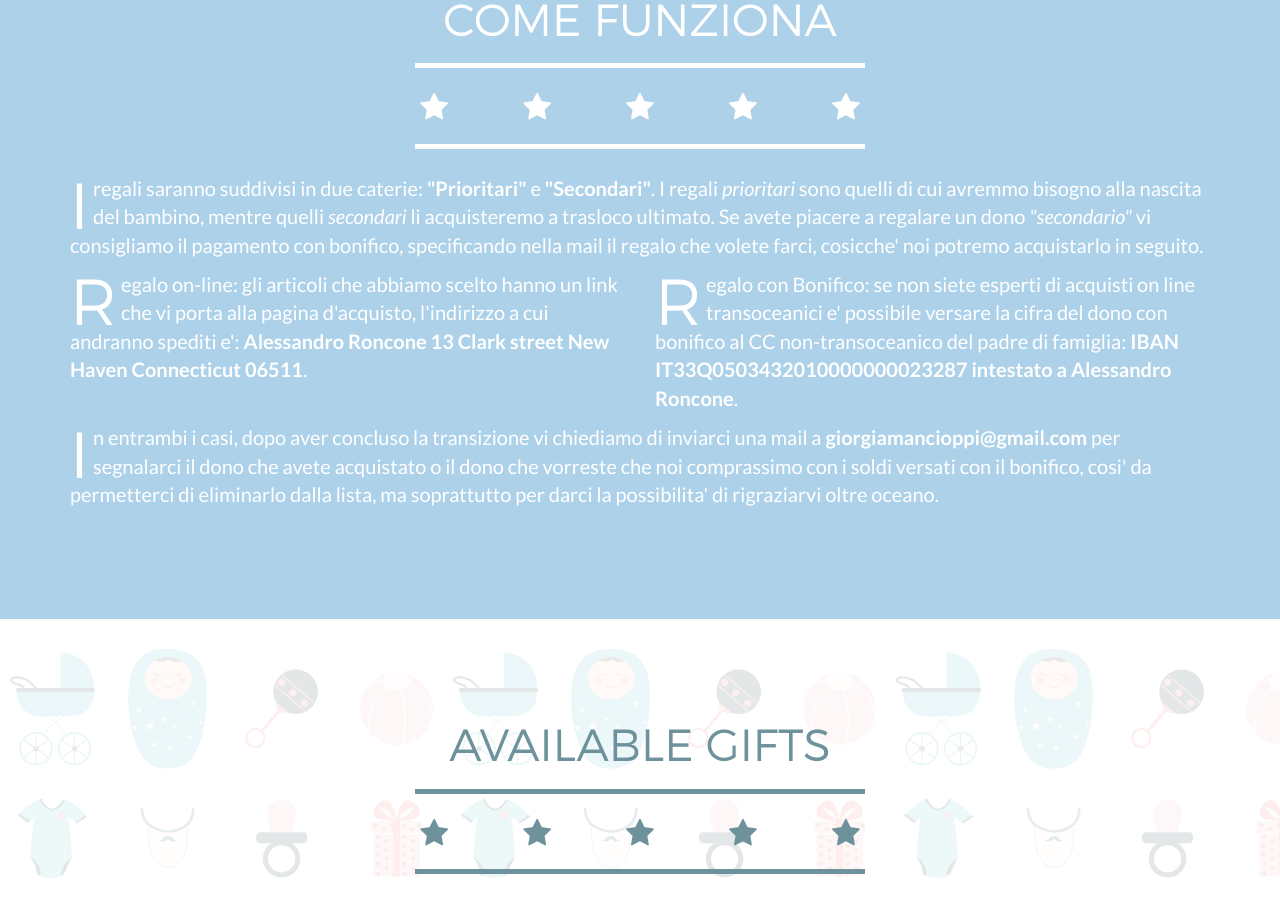
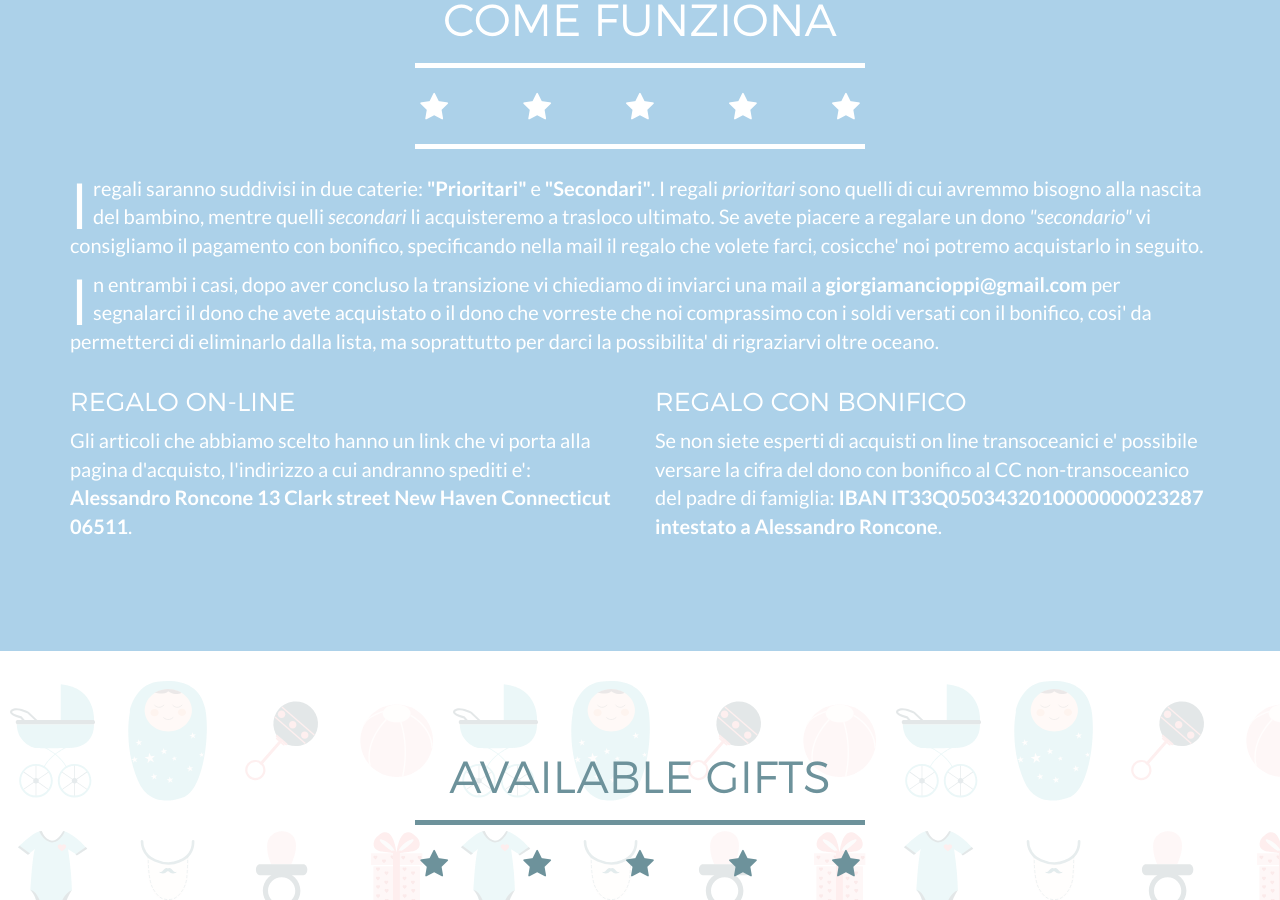
Before and after one commit to alecive/lista-bimbo-roncioppi, a Jekyll site: the page built from index.html, in a window 1280 px wide and 900 px high, scrolled down 1862 px. Built offline with Jekyll 4.4.1, drawn with Linux system fonts in a browser that asks for light colours.

Commit message:
Improved howto

```diff
--- a/_includes/how_to.html
+++ b/_includes/how_to.html
@@ -11,19 +11,19 @@
                 <div class="col-lg-12">
                     <p> I regali saranno suddivisi in due caterie: <b>"Prioritari"</b> e <b>"Secondari"</b>. I regali <i>prioritari</i> sono quelli di cui avremmo bisogno alla nascita del bambino, mentre quelli <i>secondari</i> li acquisteremo a trasloco ultimato. Se avete piacere a regalare un dono <i>"secondario"</i> vi consigliamo il pagamento con bonifico, specificando nella mail il regalo che volete farci, cosicche' noi potremo acquistarlo in seguito.</p>
                 </div>
-            </div>
-            <div class="row">
-                <div class="col-lg-6">
-                    <p> Regalo on-line: gli articoli che abbiamo scelto hanno un link che vi porta alla pagina d'acquisto, l'indirizzo a cui andranno spediti e': <b>Alessandro Roncone 13 Clark street New Haven Connecticut 06511</b>.</p>
-                </div>
-                <div class="col-lg-6">
-                    <p> Regalo con Bonifico: se non siete esperti di acquisti on line transoceanici e' possibile versare la cifra del dono con bonifico al CC non-transoceanico del padre di famiglia: <b>IBAN IT33Q0503432010000000023287 intestato a Alessandro Roncone</b>. </p>
-                </div>
-            </div>
-            <div class="row">
                 <div class="col-lg-12">
                     <p> In entrambi i casi, dopo aver concluso la transizione vi chiediamo di inviarci una mail a <b>giorgiamancioppi@gmail.com</b> per segnalarci il dono che avete acquistato o il dono che vorreste che noi comprassimo con i soldi versati con il bonifico, cosi' da permetterci di eliminarlo dalla lista, ma soprattutto per darci la possibilita' di rigraziarvi oltre oceano.</p>
                 </div>
             </div>
+            <div class="row">
+                <div class="col-md-6">
+                    <h3>Regalo on-line</h3>
+                    <p> Gli articoli che abbiamo scelto hanno un link che vi porta alla pagina d'acquisto, l'indirizzo a cui andranno spediti e': <b>Alessandro Roncone 13 Clark street New Haven Connecticut 06511</b>.</p>
+                </div>
+                <div class="col-md-6">
+                    <h3>Regalo con bonifico</h3>
+                    <p> Se non siete esperti di acquisti on line transoceanici e' possibile versare la cifra del dono con bonifico al CC non-transoceanico del padre di famiglia: <b>IBAN IT33Q0503432010000000023287 intestato a Alessandro Roncone</b>. </p>
+                </div>
+            </div>
         </div>
     </section>
```
